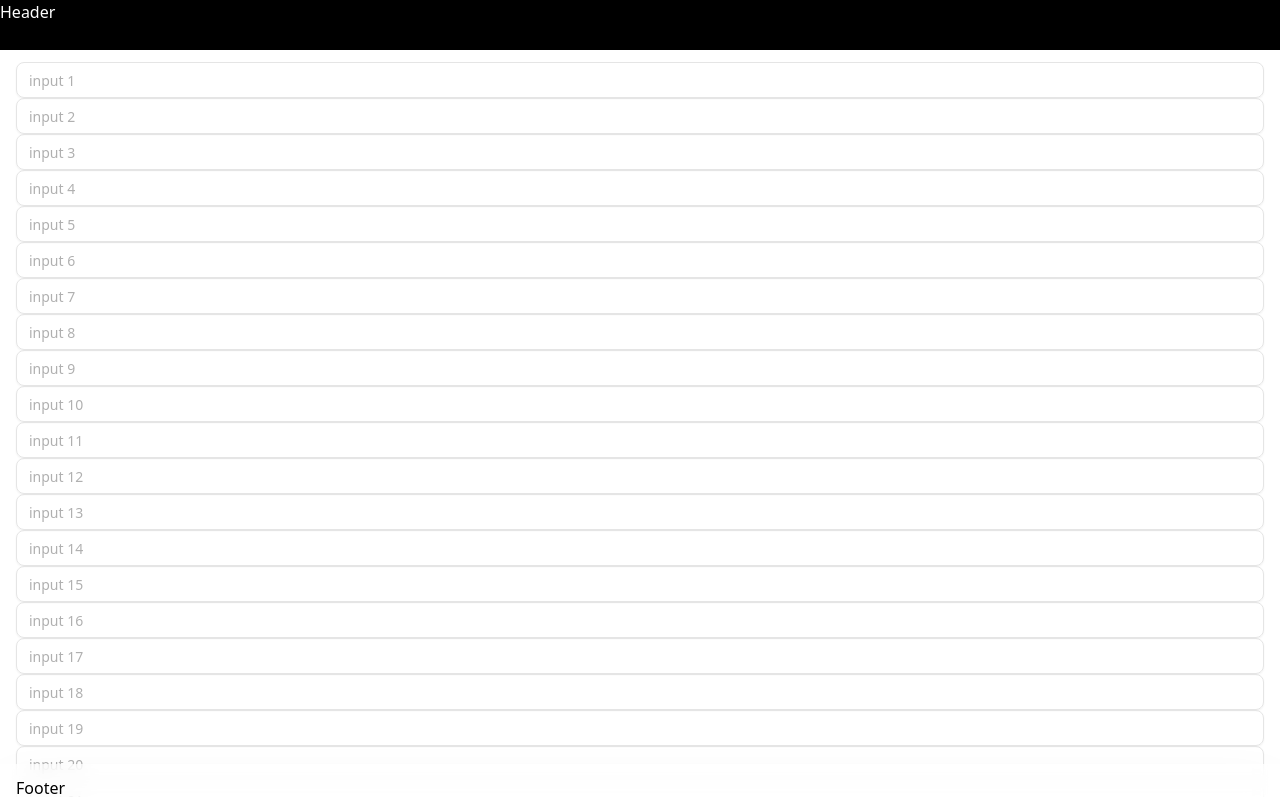
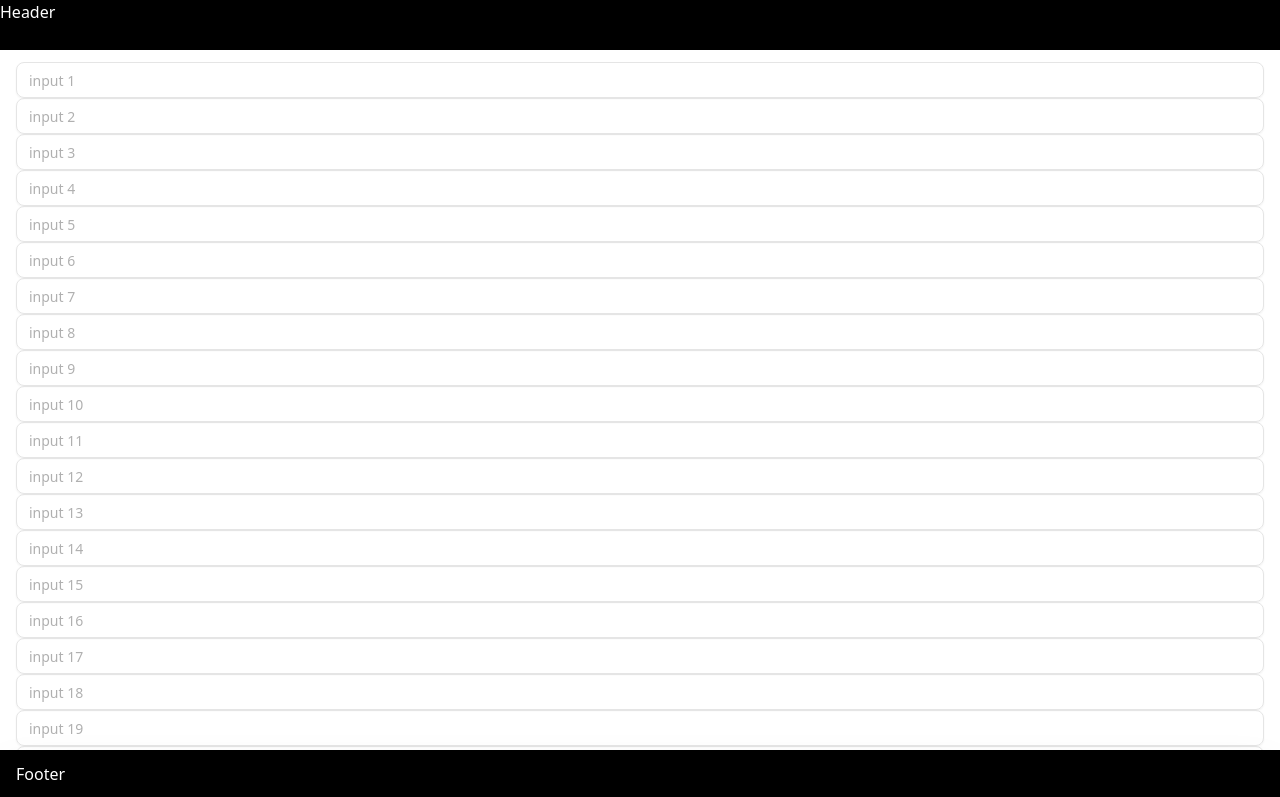
Before and after one commit to underground/shadcn-example, a Next.js app: page /sp in a window 1280 px wide. Shown: the top 797 px of the page. Built offline with nearby package versions, Linux system fonts and the light colour scheme.

Commit message:
footer 50px

```diff
--- a/app/sp/page.tsx
+++ b/app/sp/page.tsx
@@ -20,9 +20,9 @@ export default function Page() {
       <footer
         className="
     sticky bottom-0 inset-x-0
-    bg-white/90 backdrop-blur supports-[backdrop-filter]:bg-white/60 text-black
+    bg-black text-white
     px-4 py-3 shadow-2xl
-    pb-[max(0px,env(safe-area-inset-bottom))]
+    h-[50px]
   "
         // className="bg-black text-white p-3 mt-auto text-center"
       >
```
